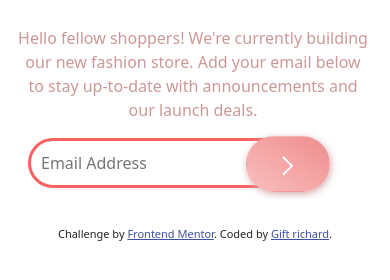
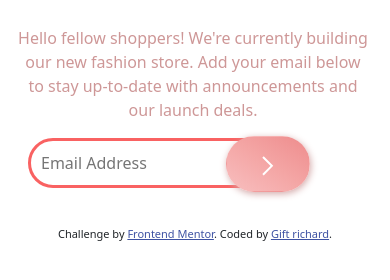
Before and after one commit to fibonacci001/base-apparel-coming-soon-master, a plain HTML site: page index.html in a window 390 px wide. Shown: the part 462-742 px from the top of the page. Drawn offline with nearby package versions, Linux system fonts and the light colour scheme.

Commit message:
styles.css

```diff
--- a/styles.css
+++ b/styles.css
@@ -140,13 +140,26 @@ right: -325px;
     }
 
   }
+  @media(max-width:800px) {
+    .submit_btn{
+        right: -290px;
+        width: 120px;
+    }
+  }
+  @media(max-width:600px) {
+    .submit_btn{
+        right: -190px;
+        width: 120px;
+    }
+  }
+
     @media(max-width:420px) {
     input {
         display: flex;
         align-items: center;
         justify-content: center;
         margin-left:10px;
-        width: 300px;
+        width: 280px;
 
     }
     .card-body{
@@ -155,8 +168,8 @@ right: -325px;
 
     }
     .submit_btn{
-        right: -220px;
-        width: 100px;
+        right: -190px;
+        width: 120px;
     }
 
   }
```
